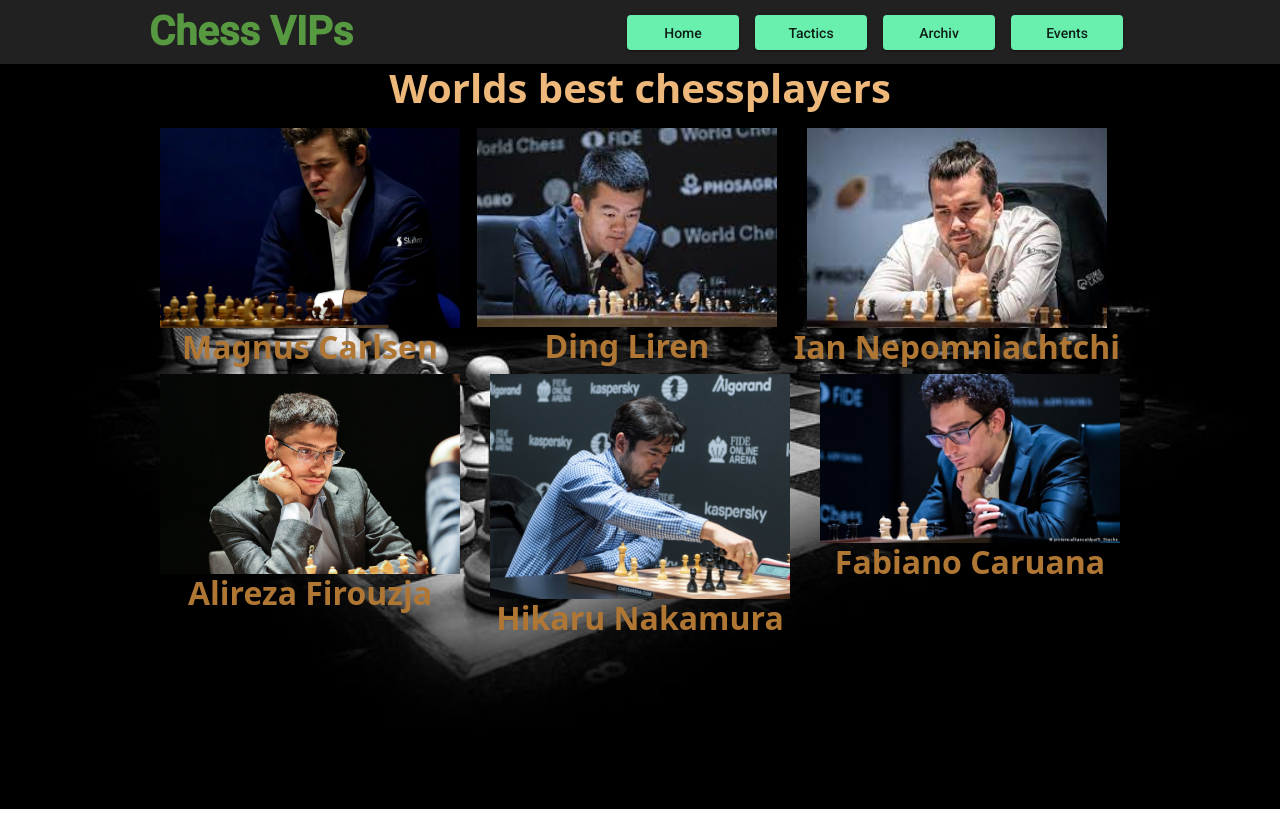
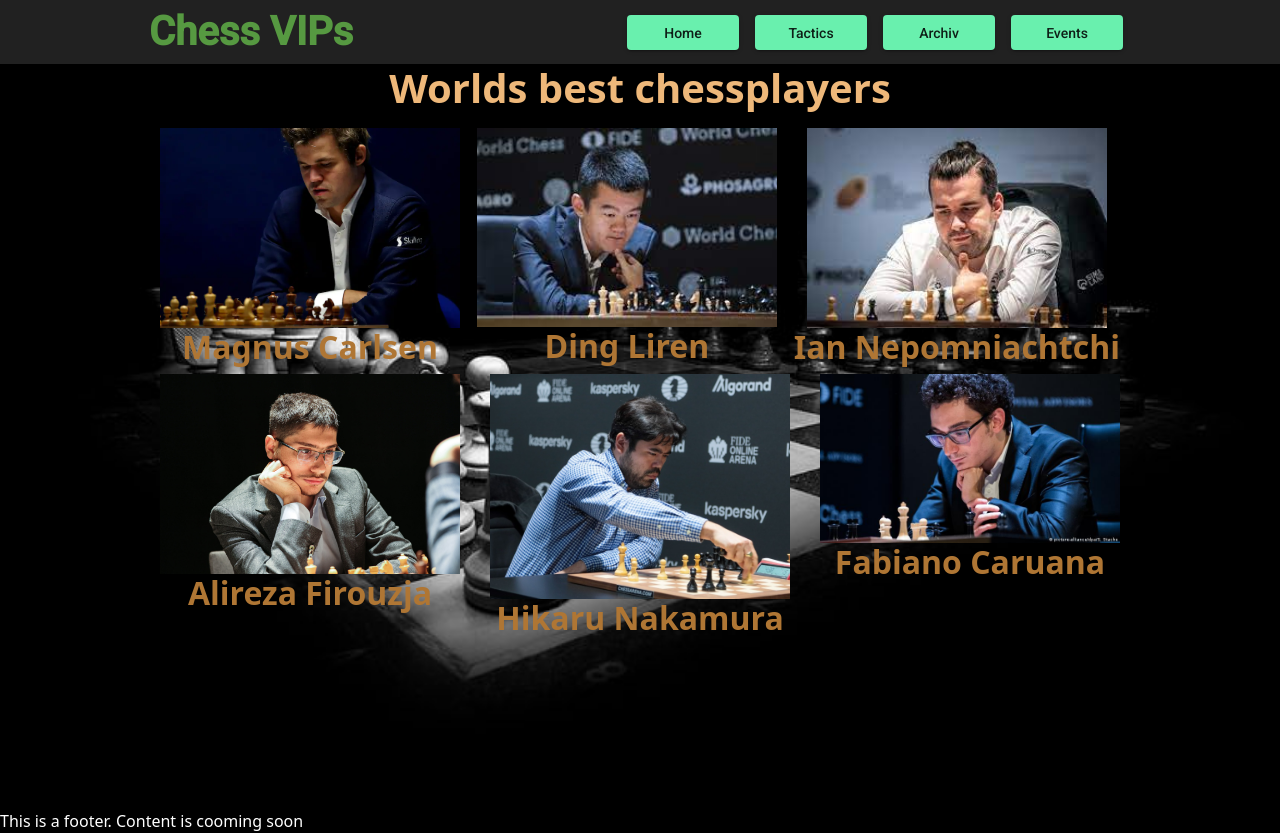
Before and after one commit to kcinay055679/Gibb-M293, an Angular app: page /home in a window 1280 px wide. Before the commit the page ends 809 px from the top, so only its background shows below. Built offline with nearby package versions, Linux system fonts and the light colour scheme.

Commit message:
add footer

```diff
--- a/src/app/app.component.html
+++ b/src/app/app.component.html
@@ -6,3 +6,4 @@
     </router-outlet>
   </div>
 </mat-drawer-container>
+<app-footer></app-footer>
--- a/src/app/app.module.ts
+++ b/src/app/app.module.ts
@@ -13,6 +13,7 @@
 import { SideNavComponent } from './side-nav/side-nav.component';
 import { ArchivComponent } from './archiv/archiv.component';
 import { EventsComponent } from './events/events.component';
+import { FooterComponent } from './footer/footer.component';
 
 @NgModule({
   declarations: [
@@ -21,7 +22,8 @@
     LandingComponent,
     SideNavComponent,
     ArchivComponent,
-    EventsComponent
+    EventsComponent,
+    FooterComponent
   ],
     imports: [
         BrowserModule,
--- /dev/null
+++ b/src/app/footer/footer.component.html
@@ -0,0 +1,6 @@
+<div class="bg-black ">
+  <p class="text-white">This is a footer.
+    Content is cooming soon
+  </p>
+
+</div>
--- /dev/null
+++ b/src/app/footer/footer.component.ts
@@ -0,0 +1,15 @@
+import { Component, OnInit } from '@angular/core';
+
+@Component({
+  selector: 'app-footer',
+  templateUrl: './footer.component.html',
+  styleUrls: ['./footer.component.scss']
+})
+export class FooterComponent implements OnInit {
+
+  constructor() { }
+
+  ngOnInit(): void {
+  }
+
+}
```
Also changed, not shown: src/app/footer/footer.component.scss (added), 1 other file (tests, documents, lock files or other folders).
